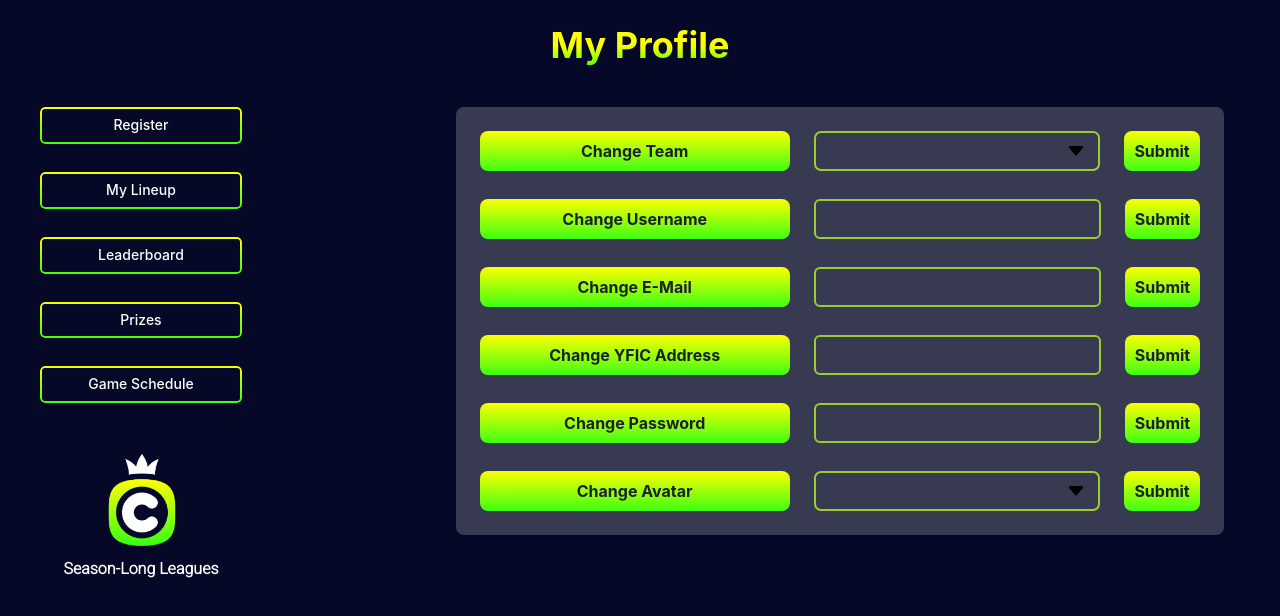
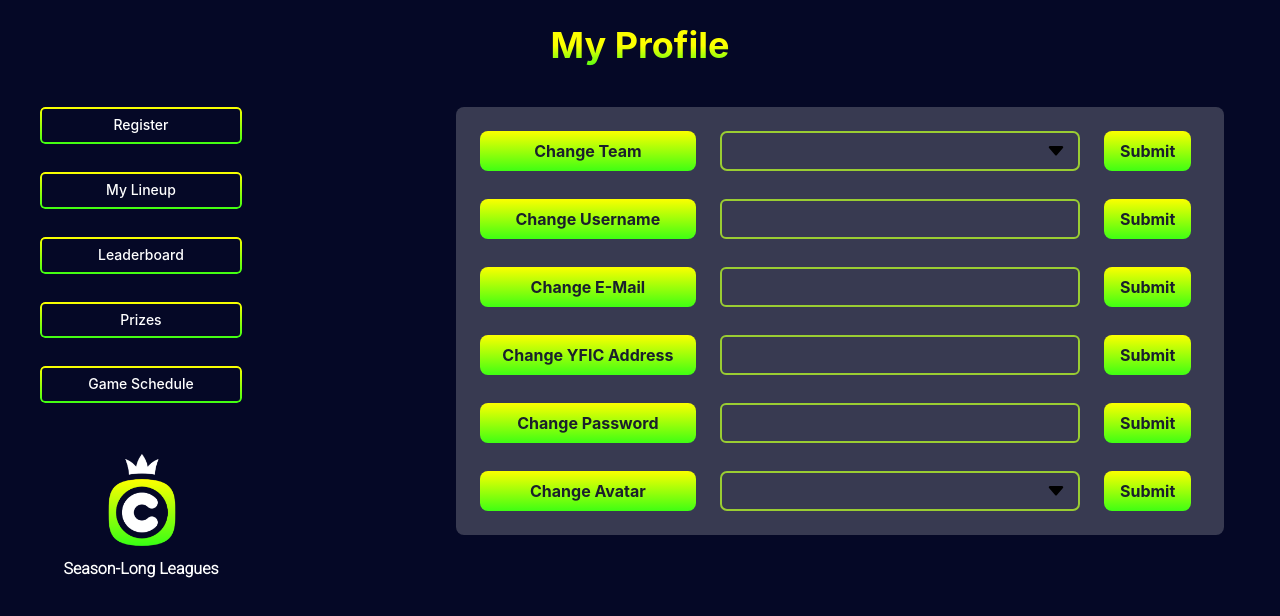
Before and after one commit to hamzabadshah1/CoinDraft, a React (Create React App) app: page /profile in a window 1280 px wide. Shown: the top 616 px of the page. Built offline with nearby package versions, Linux system fonts and the light colour scheme.

Commit message:
first commit

```diff
--- a/src/components/my profile/MyProfile.jsx
+++ b/src/components/my profile/MyProfile.jsx
@@ -150,7 +150,7 @@ const MyProfile = () => {
             {/* change team */}
             <Stack spacing={{ base: '2', md: '4', lg: '6' }} direction={'row'}>
               <Button
-                minW={{ base: '43%' }}
+                minW={{ base: '43%',lg:'30%' }}
                 rounded={'lg'}
                 _hover={{}}
                 bg={' linear-gradient(180deg, #FCFF00 0%, #3FFF13 100%)'}
@@ -173,7 +173,7 @@ const MyProfile = () => {
             {/* change username */}
             <Stack spacing={{ base: '2', md: '4', lg: '6' }} direction={'row'}>
               <Button
-                minW={{ base: '43%' }}
+                minW={{ base: '43%',lg:'30%' }}
                 rounded={'lg'}
                 _hover={{}}
                 bg={' linear-gradient(180deg, #FCFF00 0%, #3FFF13 100%)'}
@@ -200,7 +200,7 @@ const MyProfile = () => {
             {/* change email */}
             <Stack spacing={{ base: '2', md: '4', lg: '6' }} direction={'row'}>
               <Button
-                minW={{ base: '43%' }}
+                minW={{ base: '43%',lg:'30%' }}
                 rounded={'lg'}
                 _hover={{}}
                 bg={' linear-gradient(180deg, #FCFF00 0%, #3FFF13 100%)'}
@@ -227,7 +227,7 @@ const MyProfile = () => {
             {/* Change YFIC Address */}
             <Stack spacing={{ base: '2', md: '4', lg: '6' }} direction={'row'}>
               <Button
-                minW={{ base: '43%' }}
+                minW={{ base: '43%',lg:'30%' }}
                 rounded={'lg'}
                 _hover={{}}
                 bg={' linear-gradient(180deg, #FCFF00 0%, #3FFF13 100%)'}
@@ -254,7 +254,7 @@ const MyProfile = () => {
             {/* Change Password */}
             <Stack spacing={{ base: '2', md: '4', lg: '6' }} direction={'row'}>
               <Button
-                minW={{ base: '43%' }}
+                minW={{ base: '43%',lg:'30%' }}
                 rounded={'lg'}
                 _hover={{}}
                 bg={' linear-gradient(180deg, #FCFF00 0%, #3FFF13 100%)'}
@@ -282,7 +282,7 @@ const MyProfile = () => {
             {/* Change Avatar */}
             <Stack spacing={{ base: '2', md: '4', lg: '6' }} direction={'row'}>
               <Button
-                minW={{ base: '43%' }}
+                minW={{ base: '43%',lg:'30%' }}
                 rounded={'lg'}
                 _hover={{}}
                 bg={' linear-gradient(180deg, #FCFF00 0%, #3FFF13 100%)'}
```
